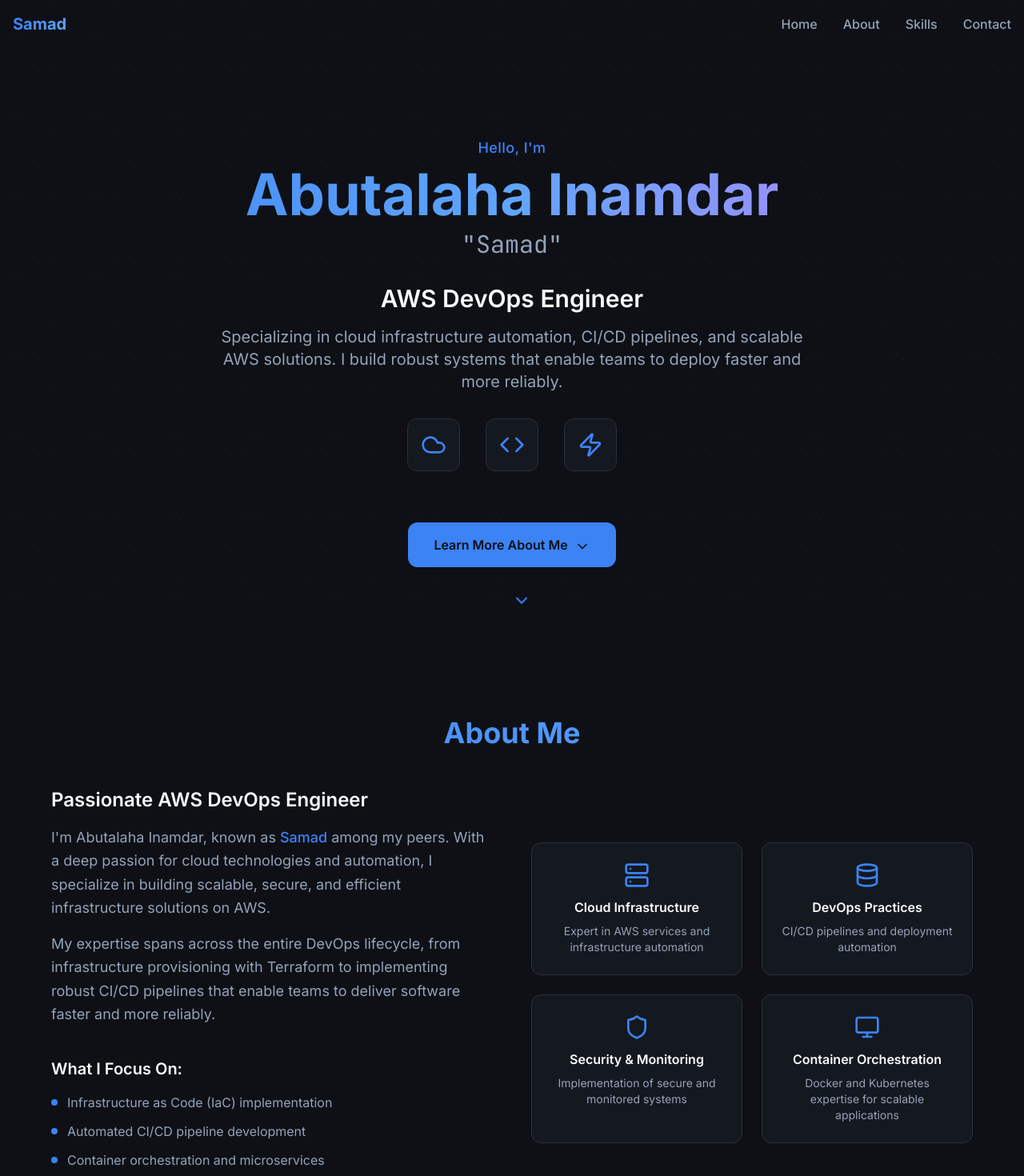
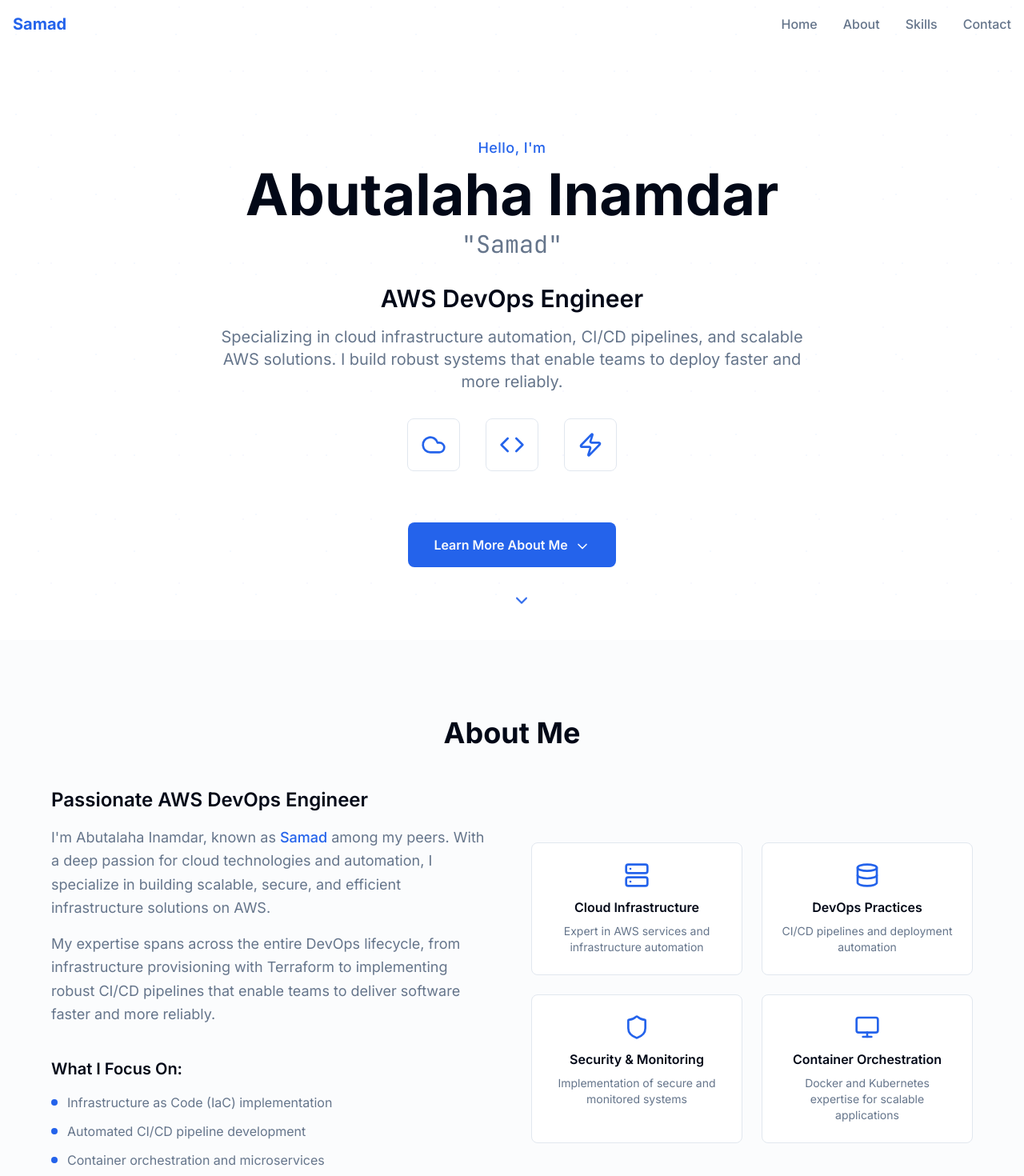
Before and after one commit to Samad-I/Samad-I.github.io, a React (Vite) app: page / in a window 1280 px wide. Shown: the top 1470 px of the page at 80% size. Built offline with nearby package versions, Linux system fonts and the light colour scheme.

Commit message:
Change theme to professional
Update the theme to a more professional design.

```diff
--- a/src/components/AboutSection.tsx
+++ b/src/components/AboutSection.tsx
@@ -26,7 +26,7 @@ export const AboutSection = () => {
   ];
 
   return (
-    <section id="about" className="py-24 bg-background">
+    <section id="about" className="py-24 bg-secondary/30">
       <div className="container mx-auto px-4">
         <h2 className="section-title">About Me</h2>
 
--- a/src/components/ContactSection.tsx
+++ b/src/components/ContactSection.tsx
@@ -30,7 +30,7 @@ export const ContactSection = () => {
   ];
 
   return (
-    <section id="contact" className="py-24 bg-background">
+    <section id="contact" className="py-24 bg-secondary/30">
       <div className="container mx-auto px-4">
         <h2 className="section-title">Get In Touch</h2>
 
@@ -66,7 +66,7 @@ export const ContactSection = () => {
           <div className="animate-fade-in">
             <a
               href="mailto:abutalaha.inamdar@email.com"
-              className="inline-block bg-primary hover:bg-primary/90 text-primary-foreground px-8 py-4 rounded-xl font-semibold transition-all duration-300 hover:shadow-lg hover:shadow-primary/20 hover:-translate-y-1"
+              className="inline-block bg-primary hover:bg-primary/90 text-primary-foreground px-8 py-4 rounded-lg font-semibold transition-all duration-300 hover:shadow-lg hover:shadow-primary/20 hover:-translate-y-1"
             >
               Let's Work Together
             </a>
--- a/src/components/HeroSection.tsx
+++ b/src/components/HeroSection.tsx
@@ -23,7 +23,7 @@ export const HeroSection = () => {
           {/* Greeting */}
           <div className="space-y-2">
             <p className="text-primary font-medium text-lg tracking-wide">Hello, I'm</p>
-            <h1 className="text-5xl md:text-7xl font-bold bg-gradient-to-r from-primary via-blue-400 to-purple-400 bg-clip-text text-transparent">
+            <h1 className="text-5xl md:text-7xl font-bold text-foreground">
               Abutalaha Inamdar
             </h1>
             <p className="text-2xl md:text-3xl text-muted-foreground font-mono">
@@ -44,13 +44,13 @@ export const HeroSection = () => {
 
           {/* Tech Icons */}
           <div className="flex justify-center space-x-8 mt-12">
-            <div className="p-4 bg-card rounded-xl border border-border hover:border-primary/50 transition-all duration-300 hover:animate-glow">
+            <div className="p-4 bg-card rounded-lg border border-border hover:border-primary/50 transition-all duration-300 hover:shadow-lg">
               <Cloud className="w-8 h-8 text-primary" />
             </div>
-            <div className="p-4 bg-card rounded-xl border border-border hover:border-primary/50 transition-all duration-300 hover:animate-glow">
+            <div className="p-4 bg-card rounded-lg border border-border hover:border-primary/50 transition-all duration-300 hover:shadow-lg">
               <Code className="w-8 h-8 text-primary" />
             </div>
-            <div className="p-4 bg-card rounded-xl border border-border hover:border-primary/50 transition-all duration-300 hover:animate-glow">
+            <div className="p-4 bg-card rounded-lg border border-border hover:border-primary/50 transition-all duration-300 hover:shadow-lg">
               <Zap className="w-8 h-8 text-primary" />
             </div>
           </div>
@@ -59,7 +59,7 @@ export const HeroSection = () => {
           <div className="pt-8">
             <button
               onClick={scrollToAbout}
-              className="group bg-primary hover:bg-primary/90 text-primary-foreground px-8 py-4 rounded-xl font-semibold transition-all duration-300 hover:shadow-lg hover:shadow-primary/20 hover:-translate-y-1"
+              className="group bg-primary hover:bg-primary/90 text-primary-foreground px-8 py-4 rounded-lg font-semibold transition-all duration-300 hover:shadow-lg hover:shadow-primary/20 hover:-translate-y-1"
             >
               Learn More About Me
               <ChevronDown className="inline-block ml-2 w-5 h-5 group-hover:translate-y-1 transition-transform duration-300" />
--- a/src/components/Navigation.tsx
+++ b/src/components/Navigation.tsx
@@ -32,11 +32,11 @@ export const Navigation = () => {
 
   return (
     <nav className={`fixed top-0 left-0 right-0 z-50 transition-all duration-300 ${
-      isScrolled ? 'bg-background/90 backdrop-blur-md border-b border-border' : 'bg-transparent'
+      isScrolled ? 'bg-background/95 backdrop-blur-md border-b border-border shadow-sm' : 'bg-transparent'
     }`}>
       <div className="container mx-auto px-4 py-4">
         <div className="flex items-center justify-between">
-          <div className="text-xl font-bold bg-gradient-to-r from-primary to-blue-400 bg-clip-text text-transparent">
+          <div className="text-xl font-bold text-primary">
             Samad
           </div>
 
@@ -64,7 +64,7 @@ export const Navigation = () => {
 
         {/* Mobile Navigation */}
         {isMobileMenuOpen && (
-          <div className="md:hidden mt-4 py-4 bg-card rounded-lg border border-border animate-fade-in">
+          <div className="md:hidden mt-4 py-4 bg-card rounded-lg border border-border shadow-lg animate-fade-in">
             {navItems.map((item) => (
               <button
                 key={item.id}
--- a/src/components/SkillsSection.tsx
+++ b/src/components/SkillsSection.tsx
@@ -1,5 +1,5 @@
 
-import { Cloud, Code, Database, Shield, Zap, Server } from 'lucide-react';
+import { Cloud, Zap } from 'lucide-react';
 
 export const SkillsSection = () => {
   const awsServices = [
@@ -27,19 +27,19 @@ export const SkillsSection = () => {
       icon: Cloud,
       description: "Comprehensive experience with AWS core services",
       skills: awsServices,
-      gradient: "from-blue-500 to-cyan-500"
+      gradient: "from-blue-500 to-blue-600"
     },
     {
       title: "DevOps Tools & Practices",
       icon: Zap,
       description: "Modern DevOps toolchain and automation",
       skills: devopsTools,
-      gradient: "from-purple-500 to-pink-500"
+      gradient: "from-indigo-500 to-indigo-600"
     }
   ];
 
   return (
-    <section id="skills" className="py-24 bg-accent/20">
+    <section id="skills" className="py-24 bg-background">
       <div className="container mx-auto px-4">
         <h2 className="section-title">Technical Skills</h2>
 
@@ -52,7 +52,7 @@ export const SkillsSection = () => {
                 style={{ animationDelay: `${index * 0.2}s` }}
               >
                 <div className="flex items-center mb-6">
-                  <div className={`p-3 rounded-xl bg-gradient-to-r ${category.gradient} mr-4`}>
+                  <div className={`p-3 rounded-lg bg-gradient-to-r ${category.gradient} mr-4`}>
                     <category.icon className="w-6 h-6 text-white" />
                   </div>
                   <div>
--- a/src/index.css
+++ b/src/index.css
@@ -9,44 +9,44 @@ All colors MUST be HSL.
 
 @layer base {
   :root {
-    --background: 220 23% 7%;
-    --foreground: 210 40% 98%;
+    --background: 0 0% 100%;
+    --foreground: 222 84% 4.9%;
 
-    --card: 220 20% 10%;
-    --card-foreground: 210 40% 98%;
+    --card: 0 0% 100%;
+    --card-foreground: 222 84% 4.9%;
 
-    --popover: 220 20% 10%;
-    --popover-foreground: 210 40% 98%;
+    --popover: 0 0% 100%;
+    --popover-foreground: 222 84% 4.9%;
 
-    --primary: 217 91% 60%;
-    --primary-foreground: 220 23% 7%;
+    --primary: 221 83% 53%;
+    --primary-foreground: 210 40% 98%;
 
-    --secondary: 220 15% 15%;
-    --secondary-foreground: 210 40% 98%;
+    --secondary: 210 40% 96%;
+    --secondary-foreground: 222 47% 11%;
 
-    --muted: 220 15% 15%;
-    --muted-foreground: 215 20% 65%;
+    --muted: 210 40% 96%;
+    --muted-foreground: 215 16% 47%;
 
-    --accent: 220 20% 20%;
-    --accent-foreground: 210 40% 98%;
+    --accent: 210 40% 94%;
+    --accent-foreground: 222 47% 11%;
 
     --destructive: 0 84% 60%;
     --destructive-foreground: 210 40% 98%;
 
-    --border: 220 15% 20%;
-    --input: 220 15% 20%;
-    --ring: 217 91% 60%;
+    --border: 214 32% 91%;
+    --input: 214 32% 91%;
+    --ring: 221 83% 53%;
 
-    --radius: 0.75rem;
+    --radius: 0.5rem;
 
-    --sidebar-background: 220 20% 8%;
-    --sidebar-foreground: 210 40% 98%;
-    --sidebar-primary: 217 91% 60%;
-    --sidebar-primary-foreground: 220 23% 7%;
-    --sidebar-accent: 220 15% 15%;
-    --sidebar-accent-foreground: 210 40% 98%;
-    --sidebar-border: 220 15% 20%;
-    --sidebar-ring: 217 91% 60%;
+    --sidebar-background: 0 0% 98%;
+    --sidebar-foreground: 222 84% 4.9%;
+    --sidebar-primary: 221 83% 53%;
+    --sidebar-primary-foreground: 210 40% 98%;
+    --sidebar-accent: 210 40% 96%;
+    --sidebar-accent-foreground: 222 47% 11%;
+    --sidebar-border: 214 32% 91%;
+    --sidebar-ring: 221 83% 53%;
   }
 }
 
@@ -57,7 +57,7 @@ All colors MUST be HSL.
 
   body {
     @apply bg-background text-foreground font-sans;
-    background: linear-gradient(135deg, hsl(220, 23%, 7%) 0%, hsl(230, 25%, 12%) 100%);
+    background: linear-gradient(135deg, hsl(0, 0%, 100%) 0%, hsl(210, 40%, 98%) 100%);
     min-height: 100vh;
   }
 
@@ -68,15 +68,15 @@ All colors MUST be HSL.
 
 @layer components {
   .skill-card {
-    @apply bg-card border border-border rounded-xl p-6 hover:border-primary/50 transition-all duration-300 hover:shadow-lg hover:shadow-primary/10 hover:-translate-y-1;
+    @apply bg-card border border-border rounded-lg p-6 hover:border-primary/30 transition-all duration-300 hover:shadow-lg hover:shadow-primary/10 hover:-translate-y-1;
   }
 
   .tech-badge {
-    @apply bg-primary/10 text-primary border border-primary/20 px-3 py-1.5 rounded-lg text-sm font-medium hover:bg-primary/20 transition-colors duration-200;
+    @apply bg-primary/10 text-primary border border-primary/20 px-3 py-1.5 rounded-md text-sm font-medium hover:bg-primary/20 transition-colors duration-200;
   }
 
   .section-title {
-    @apply text-3xl md:text-4xl font-bold text-center mb-12 bg-gradient-to-r from-primary to-blue-400 bg-clip-text text-transparent;
+    @apply text-3xl md:text-4xl font-bold text-center mb-12 text-foreground;
   }
 
   .floating-particles::before {
@@ -86,9 +86,9 @@ All colors MUST be HSL.
     left: 0;
     right: 0;
     bottom: 0;
-    background-image: radial-gradient(circle at 20% 50%, rgba(59, 130, 246, 0.1) 1px, transparent 1px),
-                      radial-gradient(circle at 80% 20%, rgba(147, 51, 234, 0.1) 1px, transparent 1px),
-                      radial-gradient(circle at 40% 80%, rgba(59, 130, 246, 0.1) 1px, transparent 1px);
+    background-image: radial-gradient(circle at 20% 50%, rgba(59, 130, 246, 0.05) 1px, transparent 1px),
+                      radial-gradient(circle at 80% 20%, rgba(99, 102, 241, 0.05) 1px, transparent 1px),
+                      radial-gradient(circle at 40% 80%, rgba(59, 130, 246, 0.05) 1px, transparent 1px);
     background-size: 100px 100px, 80px 80px, 120px 120px;
     animation: float 20s ease-in-out infinite;
     pointer-events: none;
```
